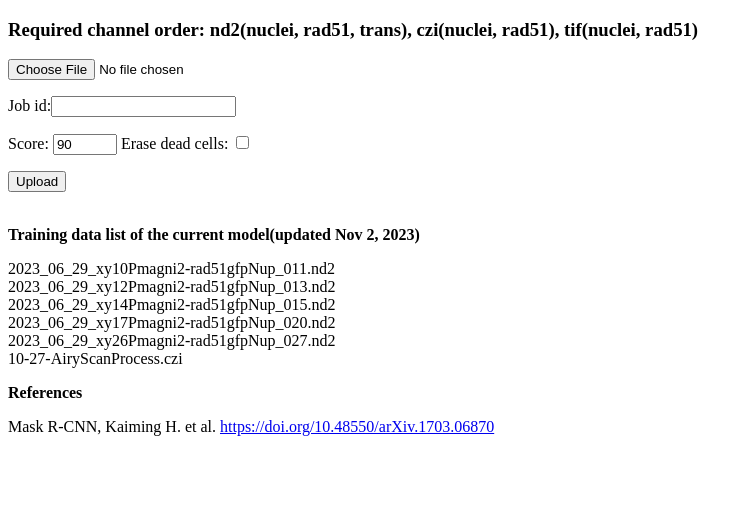
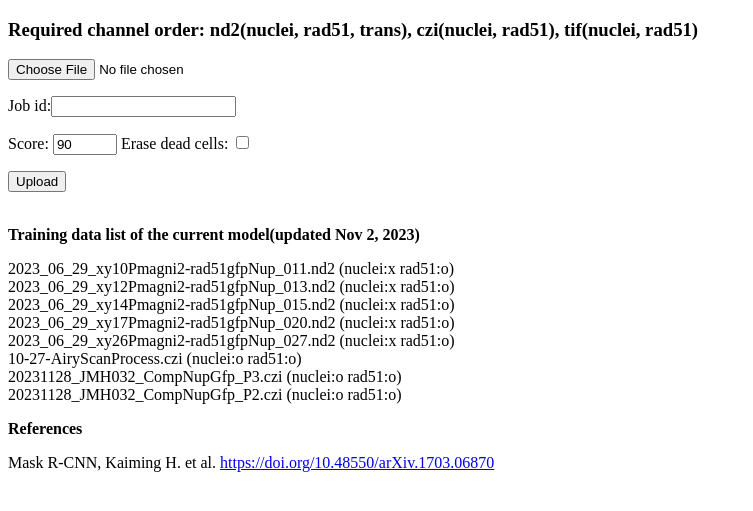
Before and after one commit to JunwooParkSaribu/HttpServer, a Flask app: page /upload/rad51 in a window 1280 px wide. Shown: the top 511 px of the page, without its empty margins (0-753 px from the left). Run offline with Flask 3, Linux system fonts and the light colour scheme.

Commit message:
htc patched

```diff
--- a/templates/rad51.html
+++ b/templates/rad51.html
@@ -83,12 +83,14 @@ Acquisition date: {{info.time}} <br>
 {% endif %}
 
 <p><b>Training data list of the current model(updated Nov 2, 2023)</b></p>
-2023_06_29_xy10Pmagni2-rad51gfpNup_011.nd2<br>
-2023_06_29_xy12Pmagni2-rad51gfpNup_013.nd2<br>
-2023_06_29_xy14Pmagni2-rad51gfpNup_015.nd2<br>
-2023_06_29_xy17Pmagni2-rad51gfpNup_020.nd2<br>
-2023_06_29_xy26Pmagni2-rad51gfpNup_027.nd2<br>
-10-27-AiryScanProcess.czi<br>
+2023_06_29_xy10Pmagni2-rad51gfpNup_011.nd2 (nuclei:x rad51:o)<br>
+2023_06_29_xy12Pmagni2-rad51gfpNup_013.nd2 (nuclei:x rad51:o)<br>
+2023_06_29_xy14Pmagni2-rad51gfpNup_015.nd2 (nuclei:x rad51:o)<br>
+2023_06_29_xy17Pmagni2-rad51gfpNup_020.nd2 (nuclei:x rad51:o)<br>
+2023_06_29_xy26Pmagni2-rad51gfpNup_027.nd2 (nuclei:x rad51:o)<br>
+10-27-AiryScanProcess.czi (nuclei:o rad51:o)<br>
+20231128_JMH032_CompNupGfp_P3.czi (nuclei:o rad51:o)<br>
+20231128_JMH032_CompNupGfp_P2.czi (nuclei:o rad51:o)<br>
 
 <p><b>References</b></p>
 <p>Mask R-CNN, Kaiming H. et al. <a href="https://doi.org/10.48550/arXiv.1703.06870">https://doi.org/10.48550/arXiv.1703.06870</a></p>
```
